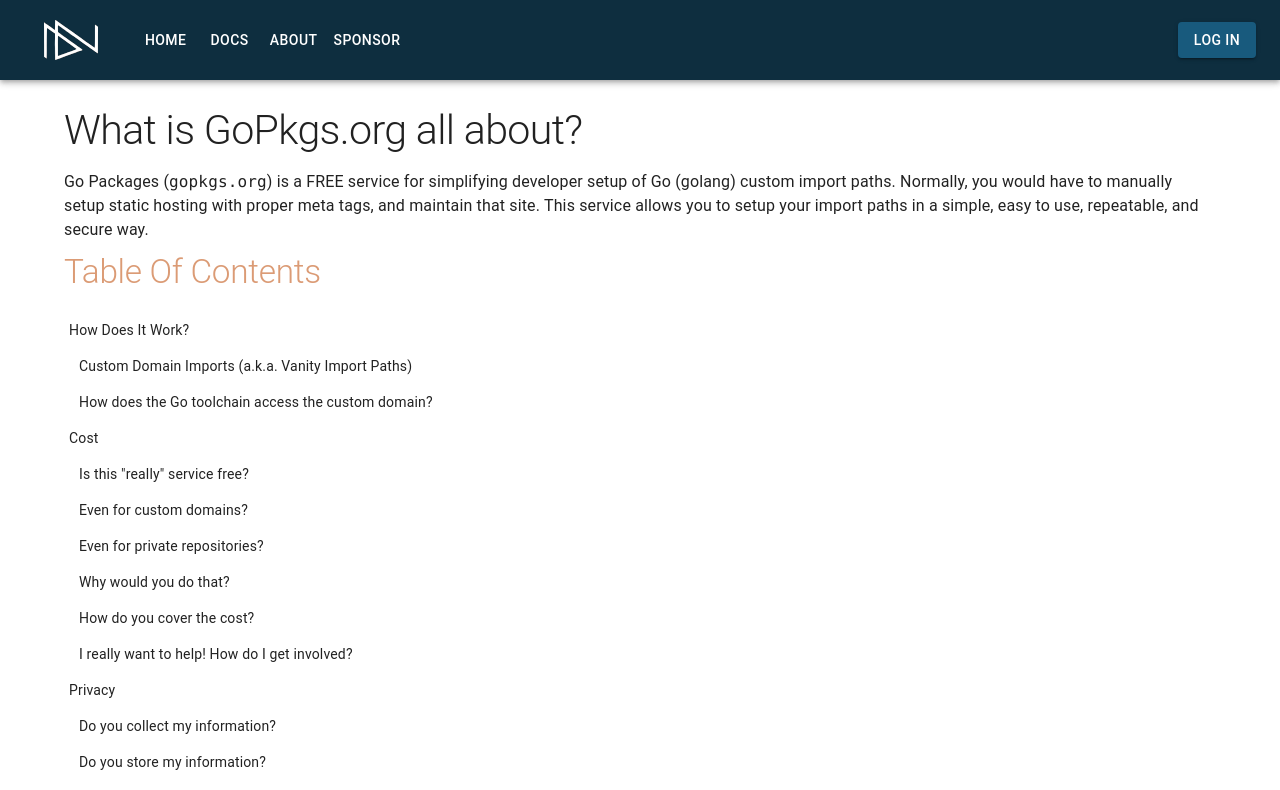
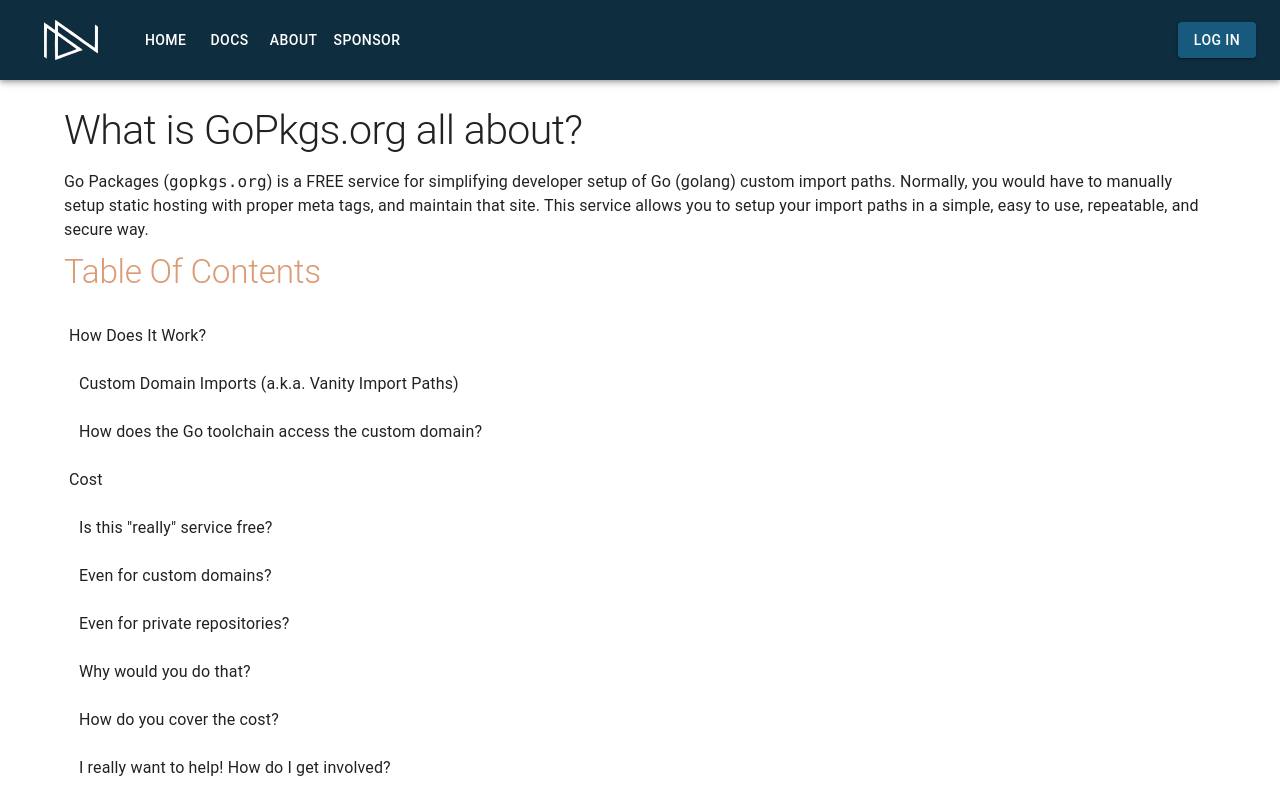
Before and after one commit to devnw/gopkgs-client, a React (Create React App) app: page /about in a window 1280 px wide. Shown: the top 790 px of the page. Built offline with nearby package versions, Linux system fonts and the light colour scheme.

Commit message:
Attempt at fixing TOC

```diff
--- a/src/components/TOC.js
+++ b/src/components/TOC.js
@@ -84,31 +84,11 @@
     return (
         <>
             {props.children.map((child, index) => {
-                if (props.hasToc && child.type?.name === 'TOC') {
-                    return (
-                        <>
-                            <Typography
-                                id="toc"
-                                className={headerClass}
-                                sx={{
-                                    marginTop: '10px',
-                                }}
-                                variant="h2"
-                                component="div"
-                                gutterBottom
-                            >
-                                Table Of Contents
-                            </Typography>
-                            <List className="toc-list" dense>
-                                {contents.map((child, index) => {
-                                    return <div key={index}>{child}</div>
-                                })}
-                            </List>
-                        </>
-                    )
-                } else if (
-                    !props.hasToc &&
-                    (child.type === 'h1' || child.props.variant === 'h1')
+                if (
+                    (!props.hasToc &&
+                        (child.type === 'h1' ||
+                            child.props.variant === 'h1')) ||
+                    child.type?.name === 'TOC'
                 ) {
                     return (
                         <div key={index}>
```
Also changed, not shown: 1 other file (tests, documents, lock files or other folders).
